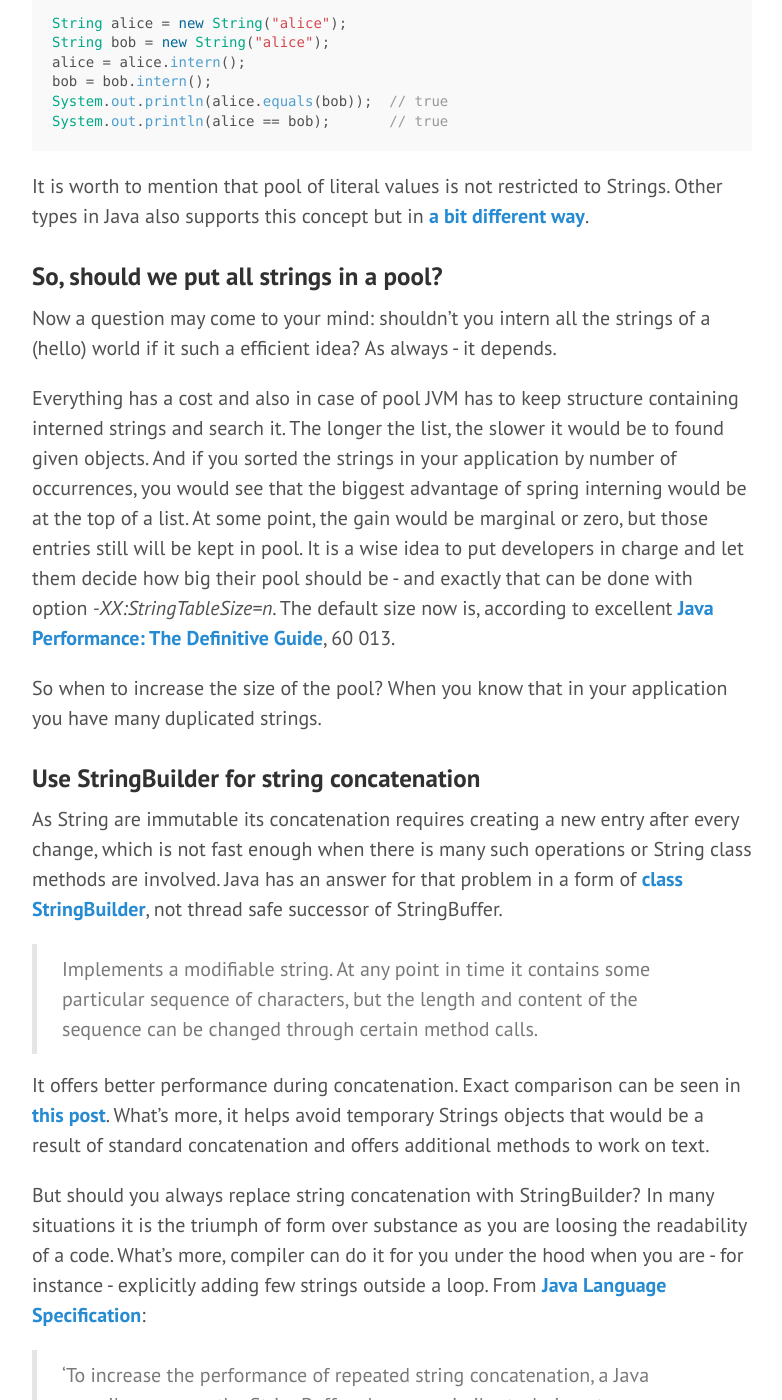
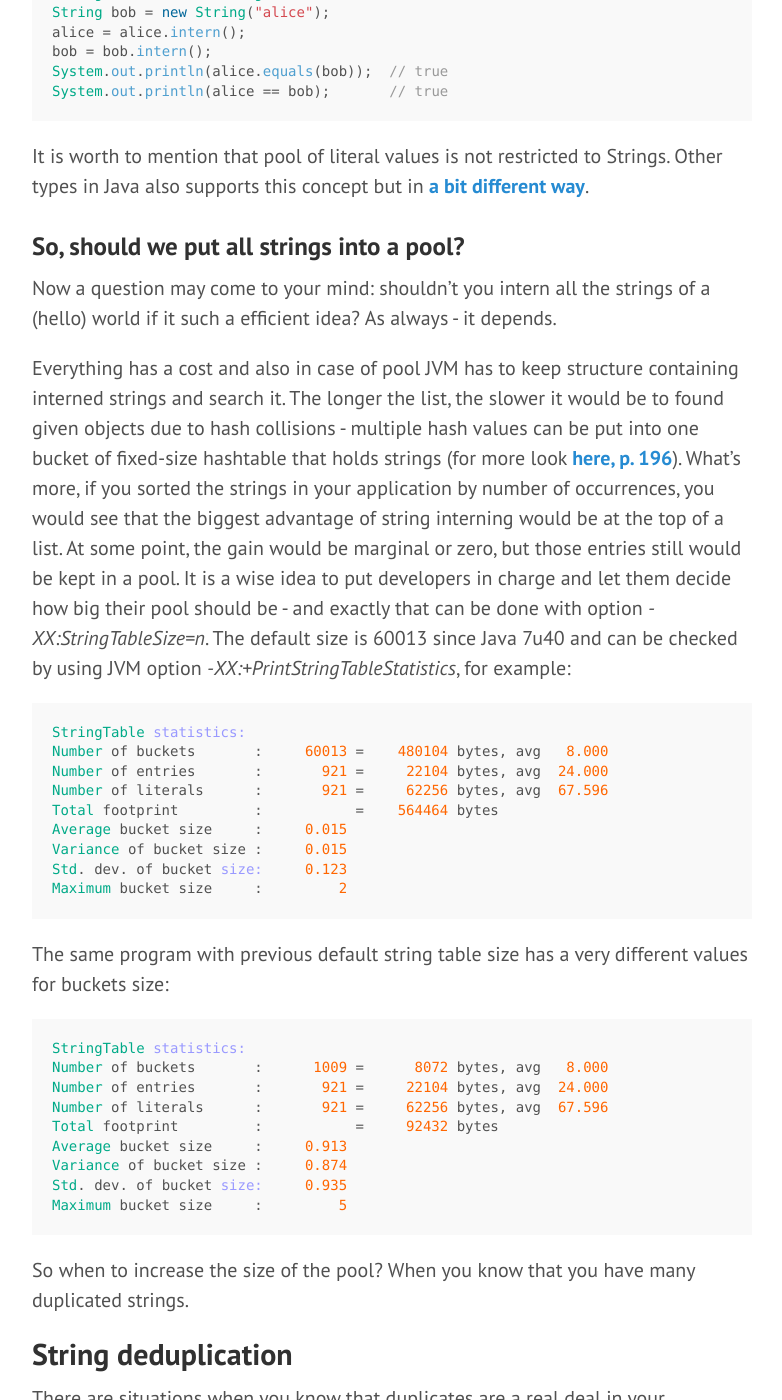
Before and after one commit to mikolajkania/mikolajkania.github.io, a Jekyll site: the page built from _posts/2019-01-01-Strings.md, in a window 1280 px wide and 1400 px high, scrolled down 2027 px. Shown: the whole window, without its empty margins (428-1210 px from the left). Built offline with Jekyll 4.4.1, drawn with Linux system fonts in a browser that asks for light colours; some of the changed text lies outside the part shown.

Commit message:
String deduplication

```diff
--- a/_posts/2019-01-01-Strings.md
+++ b/_posts/2019-01-01-Strings.md
@@ -2,17 +2,17 @@
 layout: post
 title: All you need to know about String performance in Java in 2019
 tags:
-- todo
+- java 11
 
 ---
 
-Strings are a basic and the most frequently used data type in almost every programming language, but do you know that with a single command you can reduce their memory consumption by TODO%? And this is only one of many tricks you should be aware of.
+Did you know that, according to Java creators, [about 25% of memory](https://openjdk.java.net/jeps/192) consumed by large-scale applications are Strings? And what if I tell you that you can decrease these value with a single one command?
 
 <!--excerpt-->
 
 ## How Strings are built in Java?
 
-### String are immutable objects
+### Strings are immutable objects
 
 The heart of String object is char array which stores its content. String is wrapping it and prevents from changing, offering multiple methods returning new strings as a result of computation.
 
@@ -69,17 +69,72 @@
 
 It is worth to mention that pool of literal values is not restricted to Strings. Other types in Java also supports this concept but in [a bit different way](https://stackoverflow.com/a/13098161).
 
-### So, should we put all strings in a pool?
+### So, should we put all strings into a pool?
 
 Now a question may come to your mind: shouldn't you intern all the strings of a (hello) world if it such a efficient idea? As always - it depends.
 
-Everything has a cost and also in case of pool JVM has to keep structure containing interned strings and search it. The longer the list, the slower it would be to found given objects. And if you sorted the strings in your application by number of occurrences, you would see that the biggest advantage of spring interning would be at the top of a list. At some point, the gain would be marginal or zero, but those entries still will be kept in pool. It is a wise idea to put developers in charge and let them decide how big their pool should be - and exactly that can be done with option *-XX:StringTableSize=n*. The default size now is, according to excellent [Java Performance: The Definitive Guide](http://shop.oreilly.com/product/0636920028499.do), 60 013.
+Everything has a cost and also in case of pool JVM has to keep structure containing interned strings and search it. The longer the list, the slower it would be to found given objects due to hash collisions - multiple hash values can be put into one bucket of fixed-size hashtable that holds strings (for more look [here, p. 196](http://shop.oreilly.com/product/0636920028499.do)). What's more, if you sorted the strings in your application by number of occurrences, you would see that the biggest advantage of string interning would be at the top of a list. At some point, the gain would be marginal or zero, but those entries still would be kept in a pool. It is a wise idea to put developers in charge and let them decide how big their pool should be - and exactly that can be done with option *-XX:StringTableSize=n*. The default size is 60013 since Java 7u40 and can be checked by using JVM option *-XX:+PrintStringTableStatistics*, for example:
 
-So when to increase the size of the pool? When you know that in your application you have many duplicated strings.
+{% highlight java %}
+StringTable statistics:
+Number of buckets       :     60013 =    480104 bytes, avg   8.000
+Number of entries       :       921 =     22104 bytes, avg  24.000
+Number of literals      :       921 =     62256 bytes, avg  67.596
+Total footprint         :           =    564464 bytes
+Average bucket size     :     0.015
+Variance of bucket size :     0.015
+Std. dev. of bucket size:     0.123
+Maximum bucket size     :         2
+{% endhighlight %}
+
+The same program with previous default string table size has a very different values for buckets size:
+
+{% highlight java %}
+StringTable statistics:
+Number of buckets       :      1009 =      8072 bytes, avg   8.000
+Number of entries       :       921 =     22104 bytes, avg  24.000
+Number of literals      :       921 =     62256 bytes, avg  67.596
+Total footprint         :           =     92432 bytes
+Average bucket size     :     0.913
+Variance of bucket size :     0.874
+Std. dev. of bucket size:     0.935
+Maximum bucket size     :         5
+{% endhighlight %}
+
+So when to increase the size of the pool? When you know that you have many duplicated strings.
+
+## String deduplication
+
+There are situations when you know that duplicates are a real deal in your application and you are running out of memory because of them. Instead of manually interning everything you can use Java's [String deduplication](https://openjdk.java.net/jeps/192) feature of G1 garbage collector, that [became default](http://openjdk.java.net/jeps/248) with Java 9. Let implementators explain their motivations:
+
+> Many large-scale Java applications are currently bottlenecked on memory. Measurements have shown that roughly 25% of the Java heap live data set in these types of applications is consumed by String objects. Further, roughly half of those String objects are duplicates. Having duplicate String objects on the heap is, essentially, just a waste of memory.
+
+Technically, how is deduplication performed?
+
+> When garbage collection is performed, live objects on the heap are visited. For each object we visit a check is applied to see if the object is a candidate for string deduplication. If the check indicates that this is a candidate then a reference to the object is inserted into a queue for later processing. A deduplication thread runs in the background and processes the queue.
+
+So how it performs? I've wrote a program that creates strings and adds them to list to prevent garbage collection. I also wanted strings to be not equal in terms of occurrences to make example less 'labolatory'.
+
+{% highlight java %}
+private static final List<String> KEEP_STRINGS = new ArrayList<>();
+private static final Random random = new Random();
+public static void main(String[] args) {
+    for (int i = 1; i <= 100_000; i++) {
+        KEEP_STRINGS.add("Test string " + random.nextInt(i));
+    }
+    System.out.println("Unique values=" + new HashSet<>(KEEP_STRINGS).size());
+}
+{% endhighlight %}
+
+With printing deduplication statistic enabled (*-XX:+UseG1GC -XX:+UseStringDeduplication -XX:+PrintStringDeduplicationStatistics*) I was able to check how string presence can drop. From 100k samples 50133 entries were unique and deduplication was able to cover 33476 strings from whole JVM process. Look nice but results from a real application would be very different.
+
+Disadvantages? It is only aimed for application where repeating strings are a real problem, works only w G1 garbage collector which has one more constant working process attached to itself (CPU usage) and statistics cannot be printed on newest Java version, OpenJDK 11.0.1 due to error. I submitted a bug to JDK creators.
+
+## Other significant String performance factors
 
 ### Use StringBuilder for string concatenation
 
-As String are immutable its concatenation requires creating a new entry after every change, which is not fast enough when there is many such operations or String class methods are involved. Java has an answer for that problem in a form of [class StringBuilder](https://github.com/AdoptOpenJDK/openjdk-jdk11/blob/999dbd4192d0f819cb5224f26e9e7fa75ca6f289/src/java.base/share/classes/java/lang/AbstractStringBuilder.java), not thread safe successor of StringBuffer.
+As Strings are immutable its concatenation requires creating a new entry after every change, which is not fast enough when there is many such operations or String class methods are involved. Java has an answer for that problem in a form of [class StringBuilder](https://github.com/AdoptOpenJDK/openjdk-jdk11/blob/999dbd4192d0f819cb5224f26e9e7fa75ca6f289/src/java.base/share/classes/java/lang/AbstractStringBuilder.java), not thread safe successor of StringBuffer.
 
 > Implements a modifiable string. At any point in time it contains some particular sequence of characters, but the length and content of the sequence can be changed through certain method calls.
 
```
Also changed, not shown: other parts of _posts/2019-01-01-Strings.md (+1 -1 lines).
